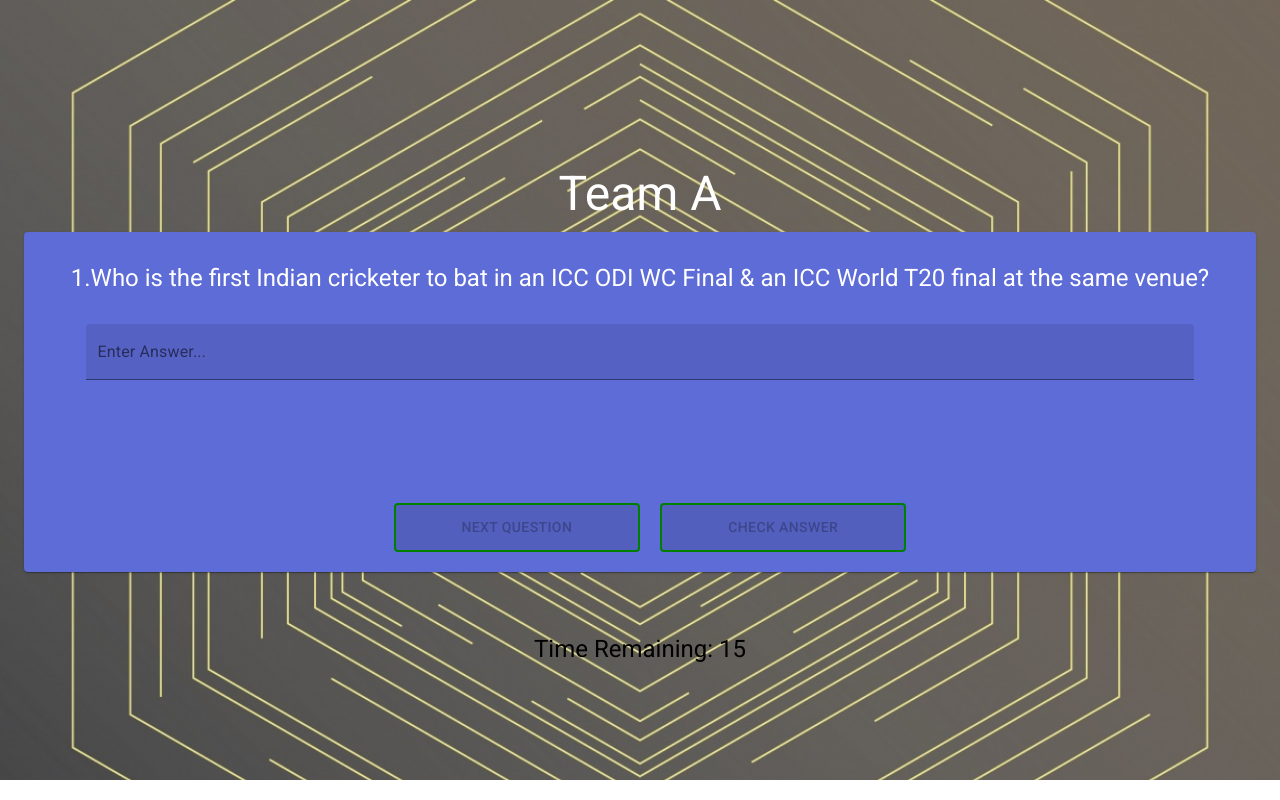
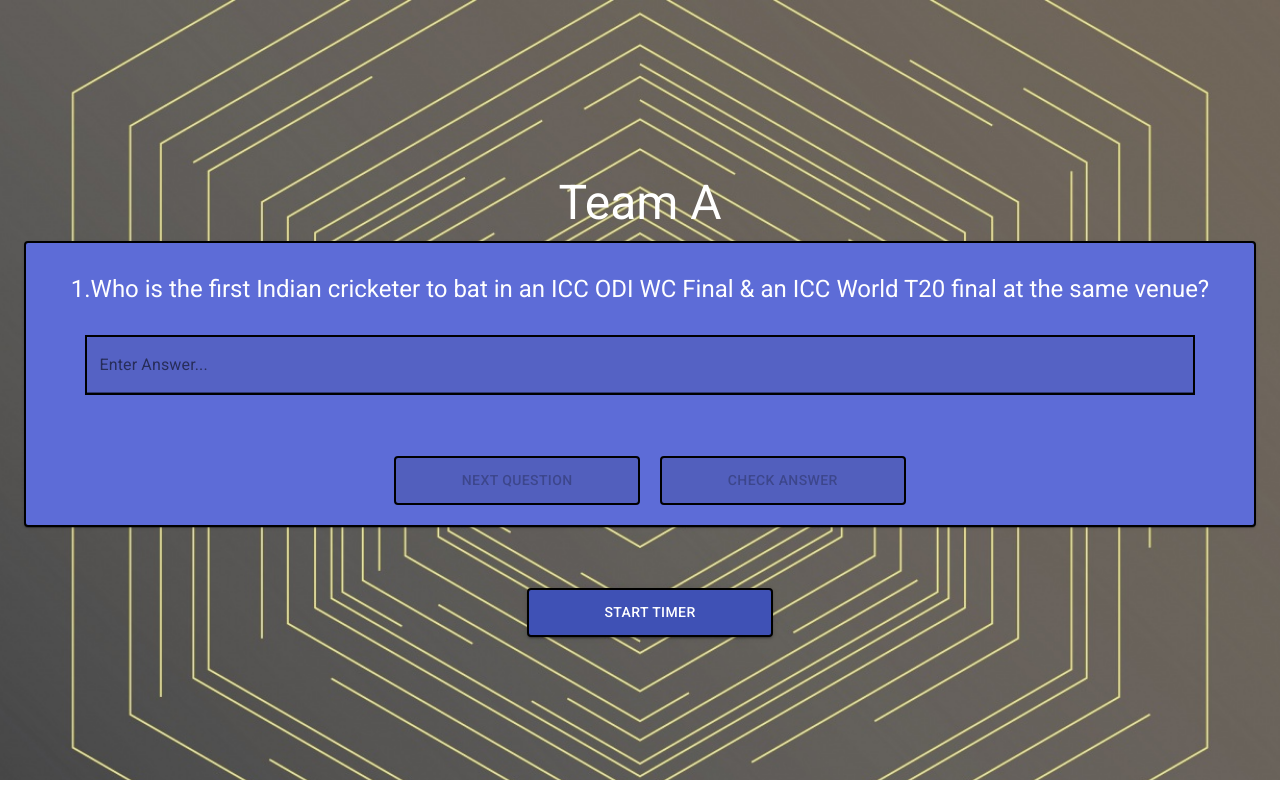
Before and after one commit to Tarun9293/Project-Titans, a React (Create React App) app: page /General in a window 1280 px wide. Built offline with nearby package versions, Linux system fonts and the light colour scheme.

Commit message:
Added control on Timer

```diff
--- a/src/App.js
+++ b/src/App.js
@@ -21,7 +21,6 @@
   return (
     <Provider store={store}>
       <Router>
-        <React.Fragment>
           <div className="App">
             {/* <NavDrawer /> */}
             <Switch>
@@ -42,7 +41,6 @@
               </Route>
             </Switch>
           </div>
-        </React.Fragment>
       </Router>
     </Provider>
   );
--- a/src/components/General/General.js
+++ b/src/components/General/General.js
@@ -7,7 +7,7 @@
 import useStyles from './Styles';
 import CircularProgress from '@material-ui/core/CircularProgress';
 import Timer from '../Timer';
-import {Typography } from '@material-ui/core'
+import {Typography,Button } from '@material-ui/core'
 
 
 
@@ -21,6 +21,7 @@
   const [showAnswer,setShowAnswer]=useState(false)
   const [checkAnswer, setCheckAnswer] = useState(false)
   const [timer, showTimer] = useState(false)
+  const [timerStart, setTimerStart] = useState(false)
 
     return (
       <main>
@@ -54,15 +55,22 @@
           showTimer={showTimer}
           ScoreA={ScoreA}
           ScoreB={ScoreB}
+          setTimerStart={setTimerStart}
           /> : <CircularProgress color="secondary"/>
           }
          </Paper>
           <Paper style={{backgroundColor: 'transparent',boxShadow: 'none',marginTop:'5%'}}>
-            {!timer ?
+            {!timerStart?
+          (<Button variant="contained" color="primary" className={classes.button}
+          onClick={()=>{setTimerStart(true)}}
+          >Start Timer</Button>):
+
+            !timer ?
            <Timer questions={questions} checkAnswer={checkAnswer}
            setCurrentQues={setCurrentQues}
            currQues={currQues} timer={timer}
            showTimer={showTimer}
+           setTimerStart={setTimerStart}
            />:null}
            </Paper>
           </Grid>
--- a/src/components/General/Styles.js
+++ b/src/components/General/Styles.js
@@ -5,11 +5,22 @@
       backgroundColor:'#5d6cd7',
       minHeight:'20vh',
       position: 'relative',
+      border: '2px solid black',
     },
     typo:{
       padding: '10px',
       color:'white',
-    }
+    },
+    button:{
+      padding: '10px',
+      marginBottom:'20px',
+      marginLeft:'20px',
+      position:'relative'   ,
+      border: '2px solid black',
+      borderStyle: 'solid',
+      width:'20%',
+      whiteSpace: 'wrap',
+    },
   }));
 
   export default useStyles
--- a/src/components/Questions/Questions.js
+++ b/src/components/Questions/Questions.js
@@ -19,7 +19,7 @@
   return undefined
 }
 
-function Questions({ questions,currQues,showTimer,setCurrentQues,checkAnswer,setCheckAnswer,handleSubmit,valid,ScoreA,ScoreB}) {
+function Questions({ questions,currQues,showTimer,setCurrentQues,checkAnswer,setCheckAnswer,handleSubmit,setTimerStart,valid,ScoreA,ScoreB}) {
   const classes = useStyles();
   const history = useHistory();
   const [answerValue, setanswerValue] = useState('')
@@ -33,13 +33,14 @@
       setCurrentQues(currQues+1);
       setCheckAnswer(false);
       showTimer(false);
-
+      setTimerStart(false)
     }
   }
 
   function setNextQuestion() {
     if (currQues < length - 1) {
       setCurrentQues(currQues + 1);
+      setTimerStart(false)
       showTimer(true);
       setTimeout(() => {  showTimer(false); }, 1);
     }
--- a/src/components/Questions/Styles.js
+++ b/src/components/Questions/Styles.js
@@ -22,9 +22,9 @@
       padding: '10px',
       marginBottom:'20px',
       marginLeft:'20px',
-      marginTop:'10%',
+      marginTop:'5%',
       position:'relative'   ,
-      border: '2px solid green',
+      border: '2px solid black',
       borderStyle: 'solid',
       width:'20%',
       whiteSpace: 'wrap',
--- a/src/components/Questions/textField.js
+++ b/src/components/Questions/textField.js
@@ -16,7 +16,9 @@
       marginRight: 'auto',
       paddingBottom: 0,
       marginTop: 'auto',
-      fontWeight: 500
+      fontWeight: 500,
+      border: '2px solid black',
+      borderStyle: 'solid',
     }}
       hinttext={label}
       floatinglabeltext={label}
--- a/src/components/Timer.js
+++ b/src/components/Timer.js
@@ -3,7 +3,7 @@
 import { useHistory } from "react-router";
 
 
-function Timer({currQues,setCurrentQues,questions}) {
+function Timer({currQues,setCurrentQues,setTimerStart,questions}) {
 
     let length = questions.data.length
     const history = useHistory();
@@ -15,6 +15,7 @@
         } else {
 
             if (currQues < length - 1) {
+                setTimerStart(false)
                 setCurrentQues(currQues + 1)
                 setSeconds(20);
             }
```
